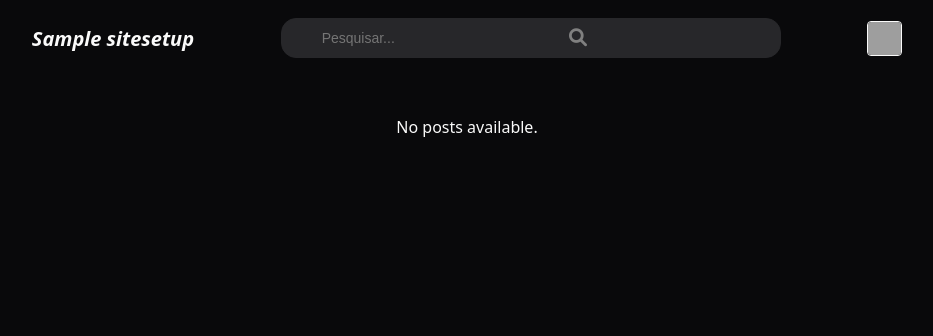
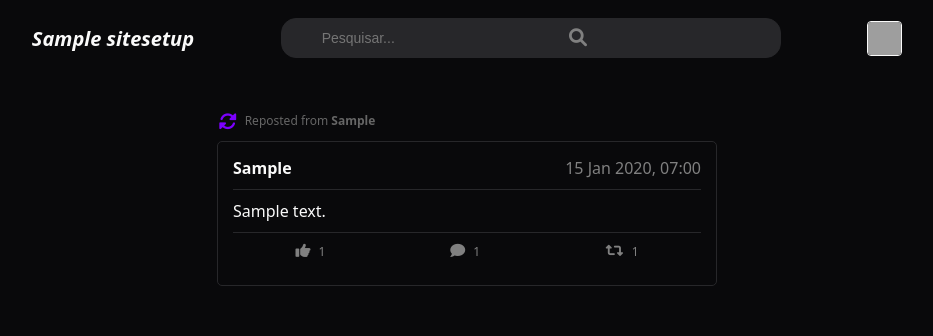
Before and after one commit to Franky03/Zeta, a Django app: page / in a window 1280 px wide. Shown: the top 336 px of the page, without its empty margins (173-1106 px from the left). Run offline with Django 4.2, Linux system fonts and the light colour scheme; tables that the repository leaves empty hold one stand-in row (values such as "Sample post"); grey boxes are pictures that could not be loaded.

Commit message:
speedrun project hehe

```diff
--- a/djangoapp/blog/models.py
+++ b/djangoapp/blog/models.py
@@ -3,6 +3,7 @@ from django.contrib.auth.models import User
 from utils.rands import slugify_new
 from django_summernote.models import AbstractAttachment
 from utils.images import resize_image
+from django.urls import reverse
 
 # Create your models here.
 
@@ -62,11 +63,14 @@ class Category(models.Model):
     def __str__(self) -> str:
         return self.name
 
+class PostManager(models.Manager):
+    def get_posts(self):
+        return self.order_by('-created_at')
 
 class Post(models.Model):
     # quando eu for acessar pelo usuário meus posts, eu quero que ele me retorne todos os posts que eu criei, logo o related_name='posts' é para isso
     # vou buscar de dentro do usuário os post que ele criou, relação inversa
-    author = models.ForeignKey(User, on_delete=models.CASCADE, related_name='posts')
+    author = models.ForeignKey(User, on_delete=models.CASCADE, related_name='posts', blank=True, null=True)
     content = models.TextField()
     created_at = models.DateTimeField(auto_now_add=True)
     updated_at = models.DateTimeField(auto_now=True)
@@ -77,12 +81,31 @@ class Post(models.Model):
     class Meta:
         ordering = ['-created_at']
 
+    objects = PostManager()
+
+    def get_absolute_url(self):
+        return reverse('blog:post', args=[self.id,])
+
+
     def __str__(self):
         return f'{self.author.username}: {self.content[:30]}'
 
     def save(self, *args, **kwargs):
+        if not self.author:
+            # se o autor não for informado, o autor será o usuário logado
+            self.author = User.objects.first()
+
         if self.is_repost:
             self.respost_count = self.original_post.reposts.count() + 1
+
+        # se o post for um repost, o conteúdo do post será o conteúdo do post original
+        # mas se o post tiver um conteúdo diferente, o conteúdo do post será o conteúdo do post + o conteúdo do post original
+
+        if self.is_repost:
+            if self.content != self.original_post.content:
+                self.content = f'{self.content}\n\n{self.original_post.content}'
+            else:
+                self.content = self.original_post.content
 
         return super().save(*args, **kwargs)
 
@@ -104,9 +127,14 @@ class Like(models.Model):
 
 class Comment(models.Model):
     post = models.ForeignKey(Post, on_delete=models.CASCADE, related_name='comments')
-    author = models.ForeignKey(User, on_delete=models.CASCADE)
+    author = models.ForeignKey(User, on_delete=models.CASCADE, blank=True, null=True)
     content = models.TextField()
     created_at = models.DateTimeField(auto_now_add=True)
 
+    def save(self, *args, **kwargs):
+        if not self.author:
+            self.author = User.objects.first()
+        return super().save(*args, **kwargs)
+
     def __str__(self):
         return f'{self.author.username}: {self.content[:30]}'
--- a/djangoapp/blog/static/blog/css/style.css
+++ b/djangoapp/blog/static/blog/css/style.css
@@ -113,6 +113,7 @@ header {
     height: 100%;
     object-fit: cover;
 }
+
 .post-container {
     display: flex;
     flex-direction: column;
@@ -130,6 +131,11 @@ header {
     max-width: 500px; /* Define o tamanho fixo do post */
     margin-bottom: 20px;
     padding: 15px;
+}
+
+.post-link {
+    text-decoration: none; /* Remove o sublinhado padrão dos links */
+    color: inherit; /* Garante que o texto dentro do link herde a cor do pai */
 }
 
 .post-header {
@@ -150,7 +156,28 @@ header {
 
 .post-content {
     margin-bottom: 10px;
+    cursor: pointer; /* Cursor de clique para o conteúdo do post */
 }
+
+.post-content-page{
+    margin-bottom: 10px;
+}
+
+.repost-info {
+    display: flex;
+    align-items: center;
+    font-size: 1.2rem;
+    color: hsl(0, 0%, 40%);
+    position: relative;
+    right: 170px;
+}
+
+.repost-info i {
+    font-size: 18px; /* Tamanho do ícone */
+    color: rgb(124, 0, 254); /* Cor do ícone */
+    margin-right: 8px; /* Espaçamento entre o ícone e o texto */
+}
+
 
 .post-image {
     display: flex;
@@ -251,3 +278,25 @@ header {
 .dropdown.clicked .dropdown-menu {
     display: block;
 }
+
+.comment-container {
+    margin-bottom: 20px;
+    padding: 15px;
+    width: 500px;
+}
+
+.comment-header {
+    display: flex;
+    justify-content: space-between;
+    border-bottom: 1px solid hsl(0, 0%, 90%);
+    padding-bottom: 10px;
+    margin-bottom: 10px;
+}
+
+.comment-author {
+    font-weight: bold;
+}
+
+.comment-date {
+    color: hsl(0, 0%, 50%);
+}
--- a/djangoapp/blog/templates/blog/base.html
+++ b/djangoapp/blog/templates/blog/base.html
@@ -3,6 +3,25 @@
 <head>
     {% include "blog/partials/_head.html" %}
 </head>
+<script>
+    document.addEventListener('DOMContentLoaded', function () {
+        document.querySelectorAll('.dropdown-toggle').forEach(function (dropdownToggle) {
+            dropdownToggle.addEventListener('click', function (e) {
+                const dropdownMenu = e.target.nextElementSibling;
+                dropdownMenu.style.display = dropdownMenu.style.display === 'block' ? 'none' : 'block';
+            });
+        });
+
+        // Optional: Close dropdown when clicking outside of it
+        document.addEventListener('click', function (e) {
+            if (!e.target.matches('.dropdown-toggle')) {
+                document.querySelectorAll('.dropdown-menu').forEach(function (dropdownMenu) {
+                    dropdownMenu.style.display = 'none';
+                });
+            }
+        });
+    });
+</script>
 <body>
     {% include "blog/partials/_header.html" %}
     {% block content %}
--- a/djangoapp/blog/templates/blog/pages/index.html
+++ b/djangoapp/blog/templates/blog/pages/index.html
@@ -1,34 +1,27 @@
 {% extends "blog/base.html" %}
 
 {% block content %}
-<script>
-
-    document.addEventListener('DOMContentLoaded', function () {
-        document.querySelectorAll('.dropdown-toggle').forEach(function (dropdownToggle) {
-            dropdownToggle.addEventListener('click', function (e) {
-                const dropdownMenu = e.target.nextElementSibling;
-                dropdownMenu.style.display = dropdownMenu.style.display === 'block' ? 'none' : 'block';
-            });
-        });
-
-        // Optional: Close dropdown when clicking outside of it
-        document.addEventListener('click', function (e) {
-            if (!e.target.matches('.dropdown-toggle')) {
-                document.querySelectorAll('.dropdown-menu').forEach(function (dropdownMenu) {
-                    dropdownMenu.style.display = 'none';
-                });
-            }
-        });
-    });
-
-</script>
-
     <div class="post-container">
         {% for post in posts %}
-        <div class="post-card">
+            {% if post.is_repost %}
+            <div class="repost-info">
+                <i class="fa-solid fa-rotate"></i> <!-- Ícone indicando repost -->
+                <p>Reposted from <strong>{{ post.original_post.author.first_name }}</strong></p>
+            </div>
+        {% endif %}
+            <div class="post-card" >
                     <div class="post-header">
-                <div class="post-author">{{ post.author.username }}</div>
+                        {% if post.is_repost %}
+                            <div class="post-author">{{ post.original_post.author.first_name }}</div>
+                        {% else %}
+                            <div class="post-author">{{ post.author.first_name }}</div>
+                        {% endif %}
+                        {% if post.is_repost %}
+                            <div class="post-date">{{ post.original_post.created_at|date:"d M Y, H:i" }}</div>
+                        {% else %}
                             <div class="post-date">{{ post.created_at|date:"d M Y, H:i" }}</div>
+                        {% endif %}
+
                         {% if post.author == user %}
                             <div class="dropdown">
                                 <button class="dropdown-toggle">⋮</button>
@@ -39,6 +32,8 @@
                             </div>
                         {% endif %}
                     </div>
+
+                    <a href="{{ post.get_absolute_url }}" class="post-link">
                         <div class="post-content">
                             {{ post.content|safe }}
                             {% if post.image %}
@@ -49,6 +44,7 @@
                                 </div>
                             {% endif %}
                         </div>
+                    </a>
                     <div class="post-footer">
                         <div class="footer-icon">
                             <span class="post-likes">
@@ -67,6 +63,7 @@
                         </div>
                     </div>
             </div>
+
         {% empty %}
             <p>No posts available.</p>
         {% endfor %}
--- a/djangoapp/blog/urls.py
+++ b/djangoapp/blog/urls.py
@@ -6,5 +6,5 @@ app_name = 'blog'
 urlpatterns = [
     path('', index, name='index'),
     path('page/', page, name='page'),
-    path('post/', post, name='post'),
+    path('post/<int:id>/', post, name='post'),
 ]
--- a/djangoapp/blog/views.py
+++ b/djangoapp/blog/views.py
@@ -3,15 +3,14 @@ from blog.models import Post
 
 # Create your views here.
 def index(request):
-    posts = Post.objects \
-        .filter(is_repost=False) \
-        .order_by('-created_at')
-    # SELECT * FROM posts WHERE is_repost = False ORDER BY created_at DESC
+    posts = Post.objects.get_posts()
+    # SELECT * FROM posts ORDER BY created_at DESC
 
     return render(request, 'blog/pages/index.html', {'posts': posts})
 
 def page(request):
     return render(request, 'blog/pages/page.html')
 
-def post(request):
-    return render(request, 'blog/pages/post.html')
+def post(request, id):
+    post = Post.objects.get_posts().filter(id=id).first()
+    return render(request, 'blog/pages/post.html', {'post': post})
```
Also changed, not shown: djangoapp/blog/admin.py (+7 -5 lines), djangoapp/blog/templates/blog/pages/post.html (+79 -0 lines), djangoapp/blog/migrations/0007_alter_comment_author_alter_post_author.py (added). Lines whose indentation alone changed are shown as unchanged.
